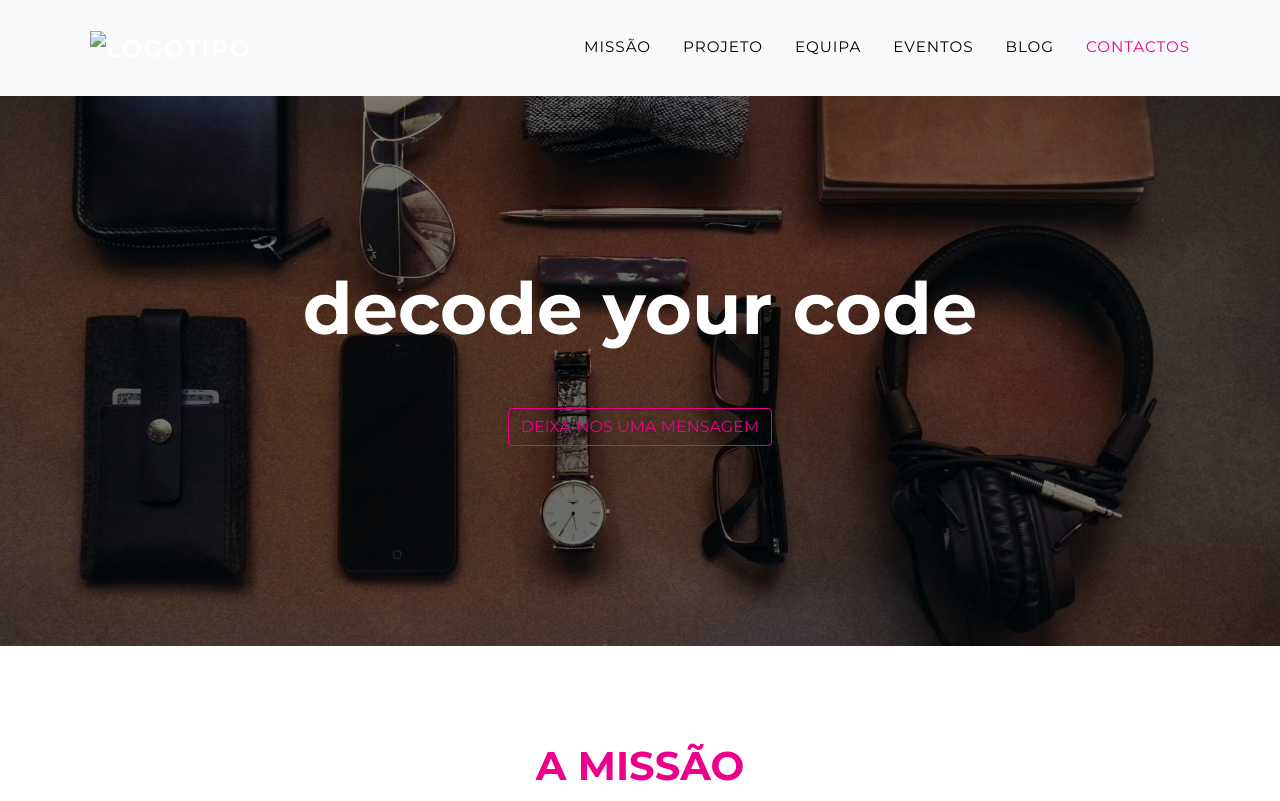
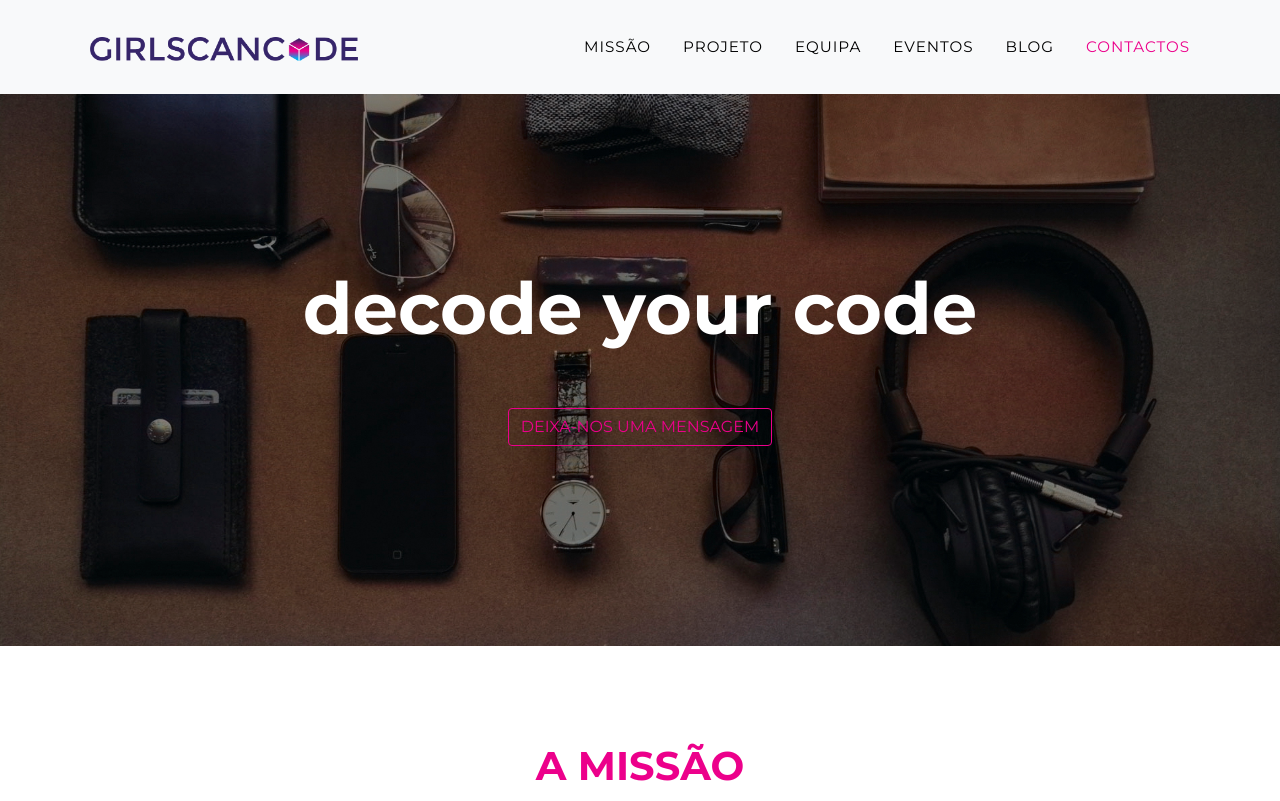
Before and after one commit to josecarlosgoncalves/webpage, a website: page index.html in a window 1280 px wide. Shown: the top 801 px of the page. Drawn offline with nearby package versions, Linux system fonts and the light colour scheme; files whose address does not match are found by name.

Commit message:
Add files via upload
Alteração com logo

```diff
--- a/index.html
+++ b/index.html
@@ -7,7 +7,7 @@
 <meta name="author" content="Cesae Digital" />
 <title>girls cancode||decode your code</title>
 <!-- Favicon-->
-<link rel="icon" href="./assets/img/logos/logo-icon-01.png" type="image/gif" >
+<link rel="icon" href="./assets/img/logos/icon-8.png" type="image/gif" >
 <link rel="stylesheet" href="./css/styles.css">
 <!-- Font Awesome icons (free version)-->
 <script src="https://use.fontawesome.com/releases/v6.1.0/js/all.js" crossorigin="anonymous"></script>
@@ -17,7 +17,7 @@
 <!-- Core theme CSS (includes Bootstrap)-->
 </head>
 <body id="page-top"><nav class="navbar navbar-expand-lg navbar-dark bg-light fixed-top" id="mainNav"><div class="container">
-<a class="navbar-brand " href="#page-top"><img class="mx-2" src="" alt="logotipo"style="with:80px; height: 50px; "/></a>
+<a class="navbar-brand " href="#page-top"><img class="mx-2" src="./assets/img/logos/new-logo-02.png" alt="logotipo" style="height:1.50rem"/></a>
 <button class="navbar-toggler" type="button" data-bs-toggle="collapse" data-bs-target="#navbarResponsive" aria-controls="navbarResponsive" aria-expanded="false" aria-label="Toggle navigation">
  Menu
 <i class="fas fa-bars ms-1"></i>
@@ -414,7 +414,7 @@
     </div>
     </footer>
     <div class="text-center p-3 bg-light">
-<p class="text-dark">© 2022 Copyright <a class="footer-brand" href="#page-top"><img src="" alt="logotipo" style="height:1.5rem" /></a></p>
+<p class="text-dark">© 2022 Copyright <a class="footer-brand" href="#page-top"><img src="./assets/img/logos/new-logo-02.png" alt="logotipo" style="height:0.75rem" /></a></p>
 </div>
 <script src="./js/scripts.js"></script>
 </body>
```
Also changed, not shown: assets/img/logos/icon-8.png (added), assets/img/logos/new-logo-01.png (added), assets/img/logos/new-logo-02.png (added), assets/img/team/imagem-1.png (added).
